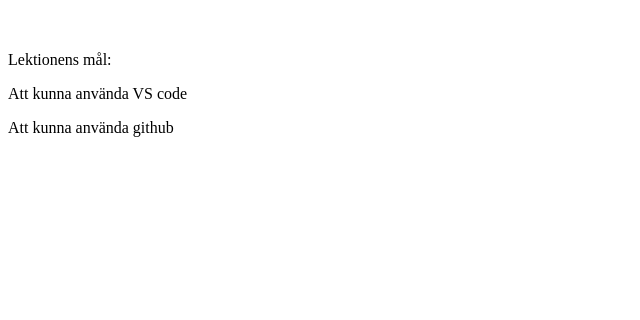
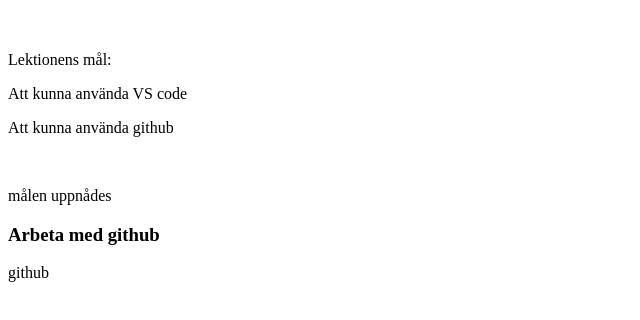
Before and after one commit to mahmoudabuarishe-source/fd, a plain HTML site: page index.html in a window 1280 px wide. Shown: the part 110-430 px from the top of the page, without its empty margins (0-640 px from the left). Drawn offline with Linux system fonts and the light colour scheme.

Commit message:
added a line break

```diff
--- a/index.html
+++ b/index.html
@@ -11,5 +11,9 @@
         <p>Lektionens mål:</p>
         <p>Att kunna använda VS code</p>
         <p>Att kunna använda github</p>
+        <br>
+        <p>målen uppnådes</p>
+        <h3>Arbeta med github</h3>
+        <a herf="https://mahmoudabuarishe-source.github.io/fd/">github</a></p>
     </body>
 </html>
```
